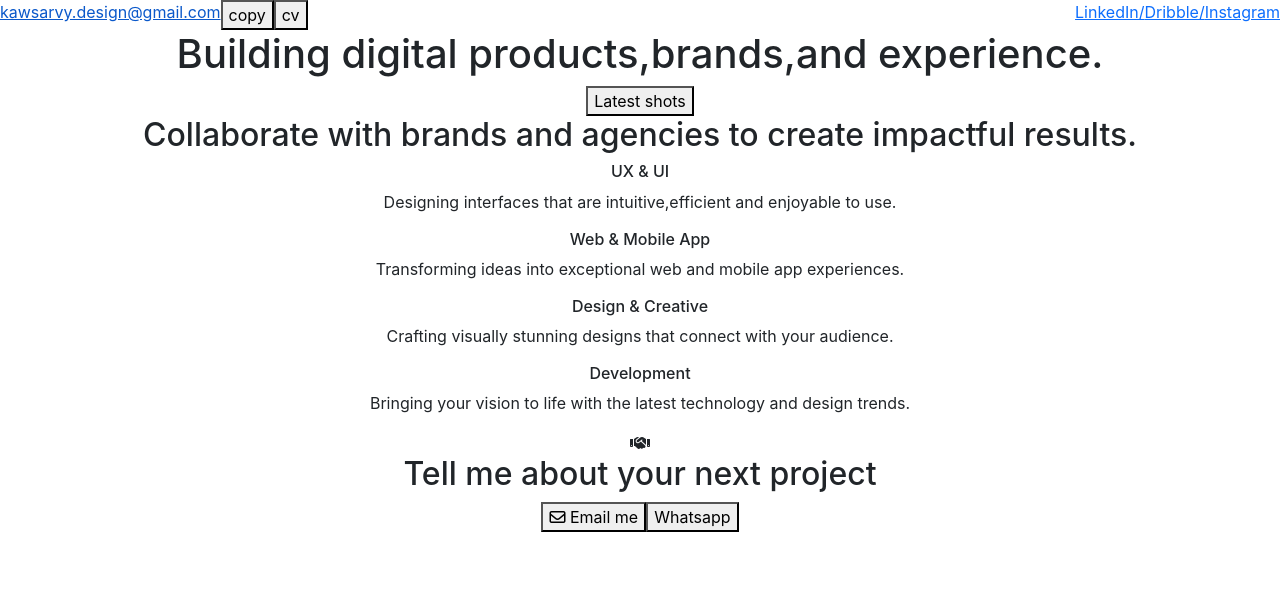
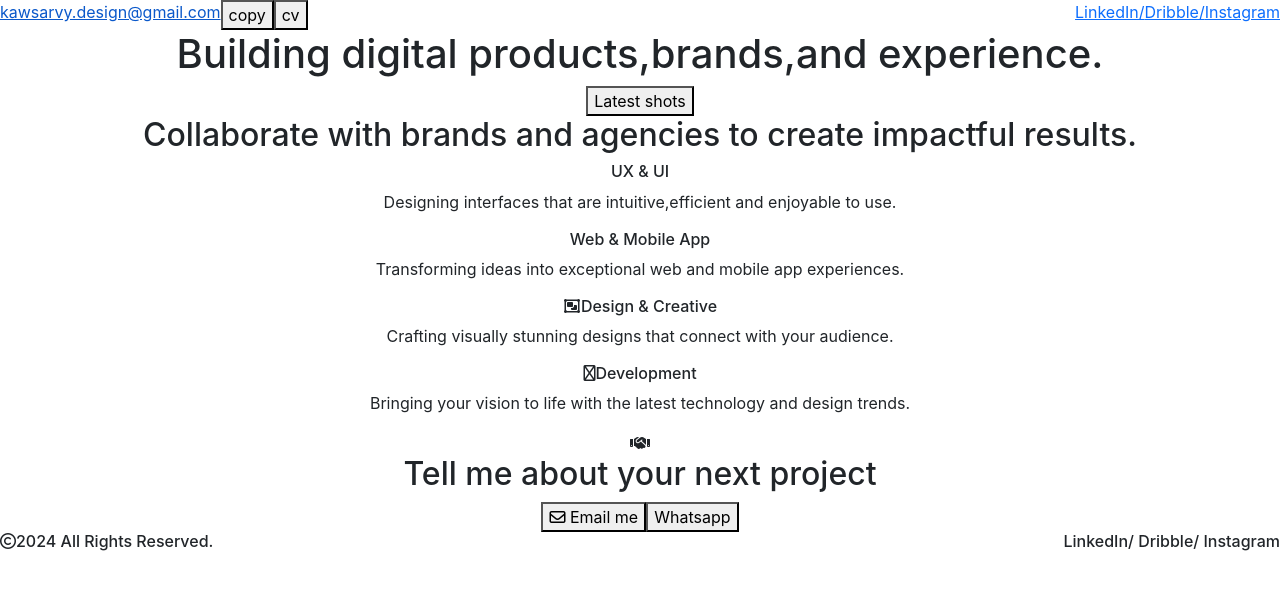
Before and after one commit to prajula255/new_portfolio, a React (Create React App) app: page / in a window 1280 px wide. Shown: the top 590 px of the page. Built offline with nearby package versions, Linux system fonts and the light colour scheme.

Commit message:
updated service page

```diff
--- a/src/App.js
+++ b/src/App.js
@@ -3,6 +3,7 @@ import Client from './components/client';
 import Contact from './components/contact';
 import Header from './components/header';
 import Introduction from './components/intro';
+import Rightscpy from './components/rpage';
 import Services from './components/services';
 
 function App() {
@@ -14,6 +15,7 @@ function App() {
       <Client />
       <Services />
       <Contact />
+      <Rightscpy />
     </div>
   );
 }
--- /dev/null
+++ b/src/components/rpage.jsx
@@ -0,0 +1,16 @@
+import React from "react";
+function Rightscpy() {
+    return (
+        <div className="cpyrghts">
+            <div className='d-flex justify-content-between'>
+                <div className='d-flex'>
+                    <h6><i className="far fa-copyright"></i>2024 All Rights Reserved.</h6>
+                </div>
+                <div className='d-flex'>
+                    <h6>LinkedIn/ Dribble/ Instagram</h6>
+                </div>
+            </div>
+        </div>
+    )
+}
+export default Rightscpy;
--- a/src/components/services.jsx
+++ b/src/components/services.jsx
@@ -6,9 +6,10 @@ function Services() {
             <p>Designing interfaces that are intuitive,efficient and enjoyable to use.</p>
             <h6>Web & Mobile App</h6>
             <p>Transforming ideas into exceptional web and mobile app experiences.</p>
-            <h6>Design & Creative</h6>
+            <h6>            <i className="fa-regular fa-object-group"></i>
+                Design & Creative</h6>
             <p>Crafting visually stunning designs that connect with your audience.</p>
-            <h6>Development</h6>
+            <h6><i className="fa-regular fa-computer"></i>Development</h6>
             <p>Bringing your vision to life with the latest technology and design trends.</p>
 
 
```
